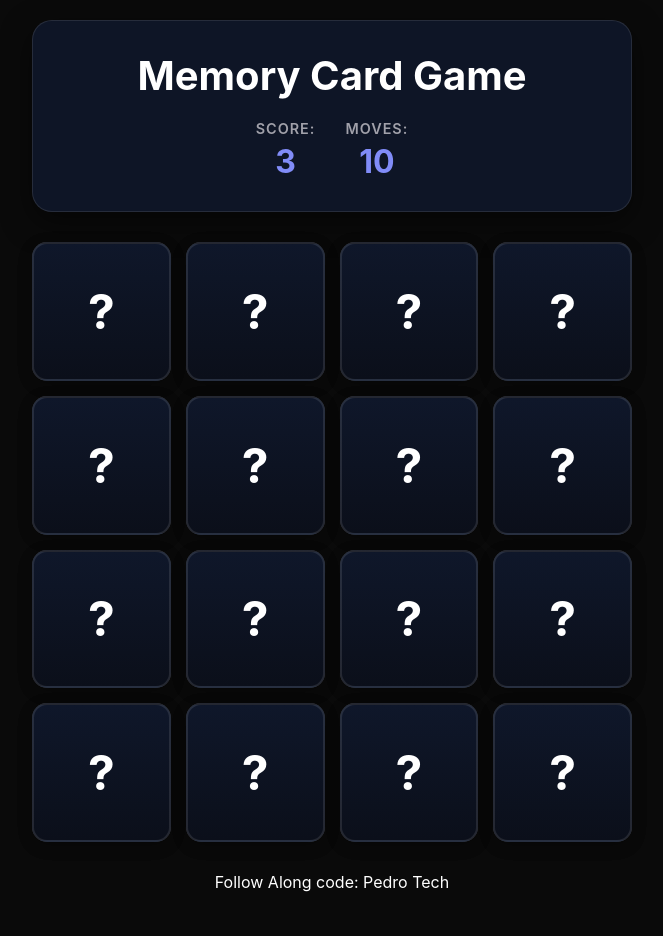
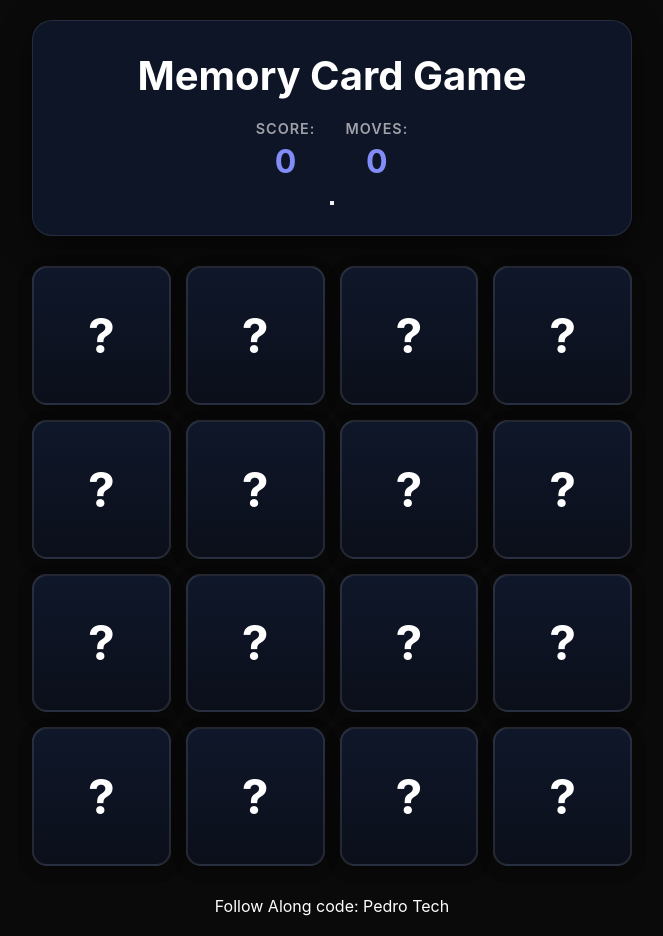
Before and after one commit to pand3m1x/japanese-memory-card-game, a React (Vite) app: page / in a window 1280 px wide. Shown: the whole page, without its empty margins (308-971 px from the left). Before the commit the page ends 912 px from the top, so only its background shows below. Built offline with nearby package versions, Linux system fonts and the light colour scheme.

Commit message:
added logic for keeping score and track of moves

```diff
--- a/src/App.jsx
+++ b/src/App.jsx
@@ -26,6 +26,8 @@
   const [cards, setCards] = useState([]);
   const [flippedCards, setFlippedCards] = useState([]);
   const [matchedCards, setMatchedCards] = useState([]);
+  const [score, setScore] = useState(0);
+  const [moves, setMoves] = useState(0);
 
   const initializeGame = () => {
     // SHUFFLE THE CARDS
@@ -72,18 +74,11 @@
     //check for match if two cards are flipped
     if (flippedCards.length === 1) {
       const firstCard = cards[flippedCards[0]]
+
       if (firstCard.value === card.value) {
         setTimeout(() => {
         setMatchedCards((prev) => [ ...prev, firstCard.id, card.id ]);
-
-          const newMatchedCards = cards.map((c) => {
-          if (c.id === card.id || c.id === firstCard.id ) {
-            return {...c, isMatched: true };
-          } else {
-            return c;
-          }
-        });
-
+        setScore((prev) => prev + 1);
         setCards((prev) =>
           prev.map((c) => {
           if (c.id === card.id || c.id === firstCard.id ) {
@@ -92,6 +87,7 @@
             return c;
           }
         })
+
       );
 
         setFlippedCards([]);
@@ -114,14 +110,15 @@
           setFlippedCards([]);
 
         }, 1000);
+      }
 
-      }
+      setMoves((prev) => prev + 1);
     }
   };
 
   return (
     <div className="app">
-      <GameHeader score={3} moves={10}/>
+      <GameHeader score={score} moves={moves}/>
       <div className="cards-grid">
         {cards.map((card)=> (
           <Card card={card} onClick={handleCardClick}/>
--- a/src/components/GameHeader.jsx
+++ b/src/components/GameHeader.jsx
@@ -15,6 +15,7 @@
         <span  className="stat-value">{moves}</span>
       </div>
     </div>
+    <button></button>
   </div>
   );
 };
```
